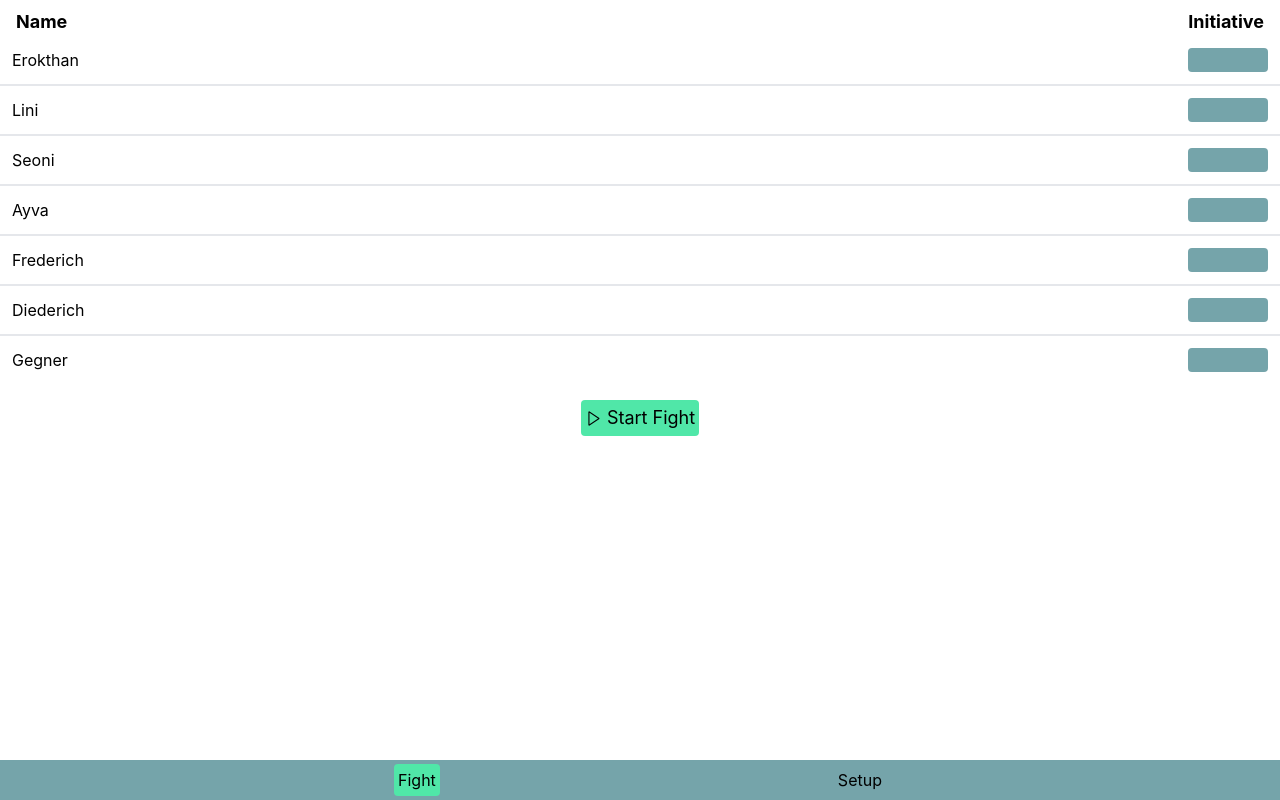
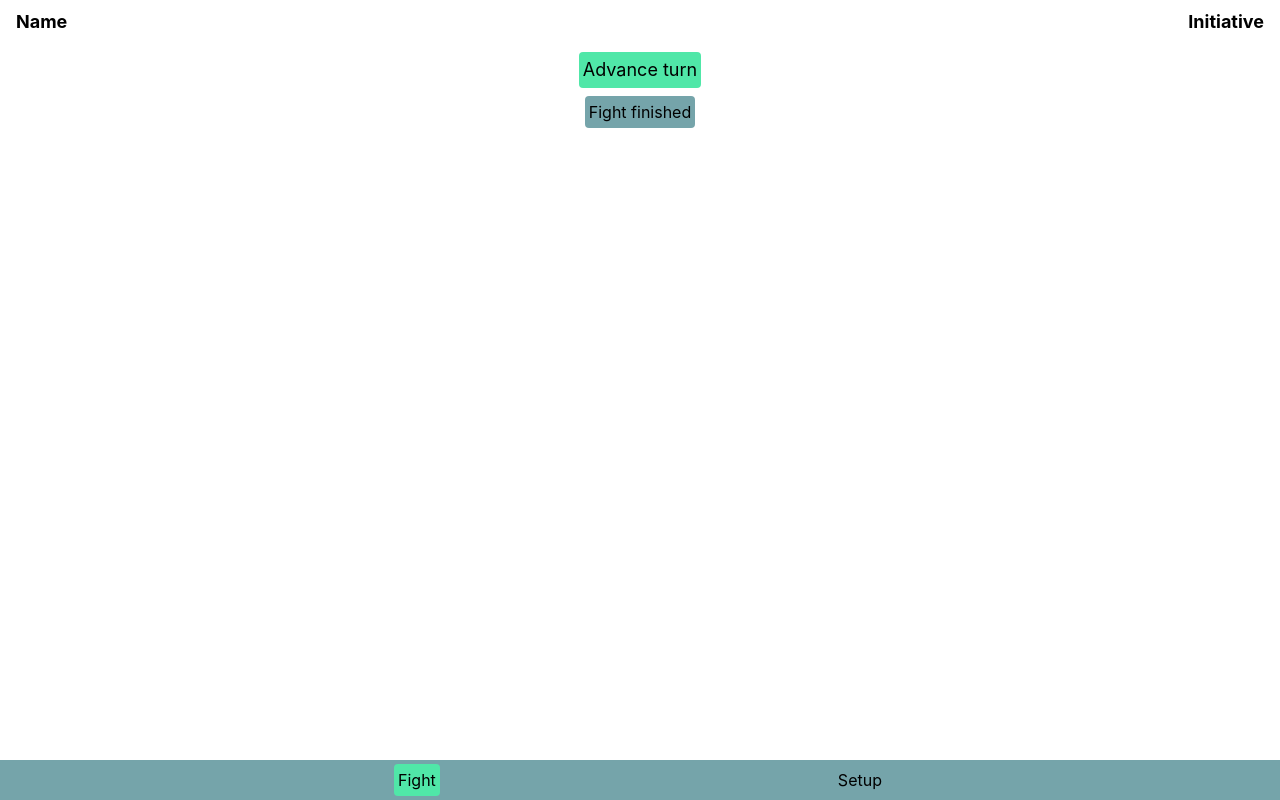
Before and after one commit to BaschtianXD/inittracker, a React (Vite) app: page / in a window 1280 px wide. Both pictures are taken after a click on the button "Start Fight". Built offline with nearby package versions, Linux system fonts and the light colour scheme; what tailwindcss-safe-area would draw is missing.

Commit message:
Fixed button enabled

```diff
--- a/src/components/Buttons.tsx
+++ b/src/components/Buttons.tsx
@@ -9,7 +9,7 @@ interface ButtonProps {
 
 export function PrimaryButton(props: ButtonProps) {
     return (
-        <button className="flex flex-row items-center gap-1 bg-primary rounded p-1 select-none text-lg" onClick={props.enabled ? props.onClick : undefined}>
+        <button className="flex flex-row items-center gap-1 bg-primary rounded p-1 select-none text-lg" onClick={props.enabled === undefined || props.enabled ? props.onClick : undefined}>
             {
                 props.icon ?
                     <div>
@@ -25,7 +25,7 @@ export function PrimaryButton(props: ButtonProps) {
 
 export function SecondaryButton(props: ButtonProps) {
     return (
-        <button className="flex flex-row items-center gap-1 bg-secondary rounded p-1 select-none" onClick={props.enabled ? props.onClick : undefined}>
+        <button className="flex flex-row items-center gap-1 bg-secondary rounded p-1 select-none" onClick={props.enabled === undefined || props.enabled ? props.onClick : undefined}>
             {
                 props.icon ?
                     <div>
--- a/vite.config.ts
+++ b/vite.config.ts
@@ -3,5 +3,6 @@ import react from '@vitejs/plugin-react'
 
 // https://vitejs.dev/config/
 export default defineConfig({
-  plugins: [react()]
+  plugins: [react()],
+  base: "https://BaschtianXD.github.io/inittracker/"
 })
```
